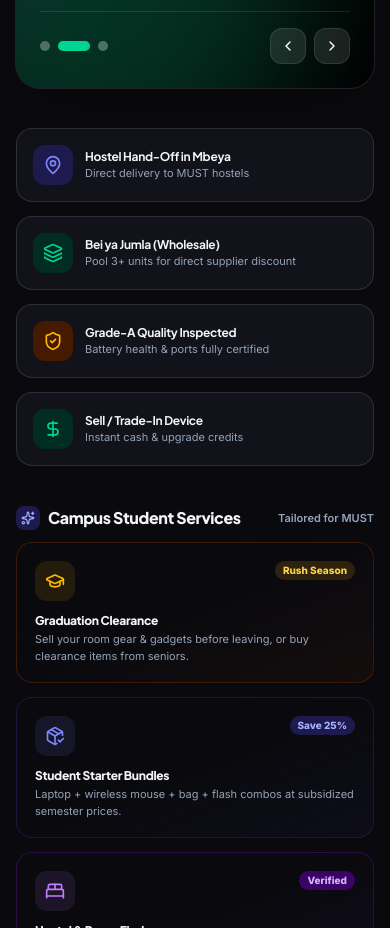
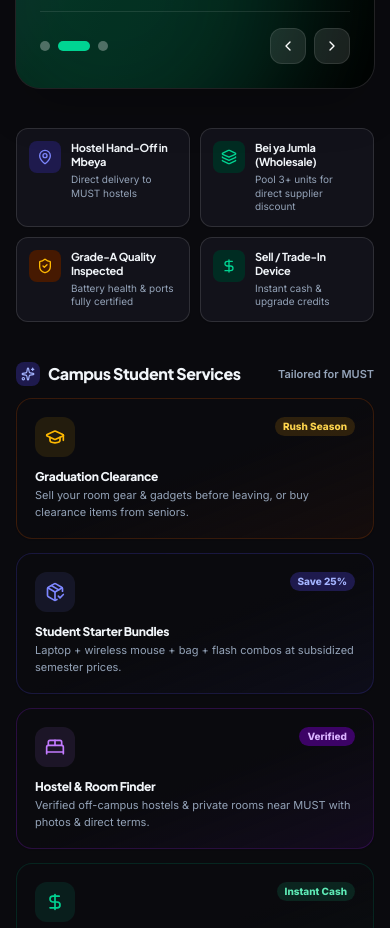
Before and after one commit to samilBL/UniSoko, a Next.js app: page / in a window 390 px wide. Shown: the part 840-1768 px from the top of the page. Built offline with nearby package versions, Linux system fonts and the light colour scheme; no server answers.

Commit message:
Compact and align homepage benefit cards

```diff
--- a/src/app/page.tsx
+++ b/src/app/page.tsx
@@ -108,44 +108,44 @@ export default function StorefrontHomePage() {
         </section>
 
         {/* Value Props Strip */}
-        <section className="grid grid-cols-1 sm:grid-cols-2 lg:grid-cols-4 gap-3.5">
-          <div className="flex items-center gap-3 rounded-2xl border border-slate-200 bg-white p-4 shadow-xs dark:border-slate-800 dark:bg-slate-900">
-            <div className="flex h-10 w-10 shrink-0 items-center justify-center rounded-xl bg-indigo-50 text-indigo-600 dark:bg-indigo-950 dark:text-indigo-400">
-              <MapPin className="h-5 w-5" />
+        <section className="grid grid-cols-2 gap-2.5 sm:gap-3 lg:grid-cols-4" aria-label="UniSoko benefits">
+          <div className="flex min-w-0 items-start gap-2.5 rounded-xl border border-slate-200 bg-white p-3 shadow-xs sm:items-center sm:gap-3 sm:rounded-2xl sm:p-4 dark:border-slate-800 dark:bg-slate-900">
+            <div className="flex h-8 w-8 shrink-0 items-center justify-center rounded-lg bg-indigo-50 text-indigo-600 sm:h-10 sm:w-10 sm:rounded-xl dark:bg-indigo-950 dark:text-indigo-400">
+              <MapPin className="h-4 w-4 sm:h-5 sm:w-5" />
             </div>
-            <div>
-              <h4 className="text-xs font-bold text-slate-900 dark:text-white">
+            <div className="min-w-0">
+              <h4 className="text-[11px] font-bold leading-tight text-slate-900 sm:text-xs dark:text-white">
                 Hostel Hand-Off in Mbeya
               </h4>
-              <p className="text-[11px] text-slate-500 dark:text-slate-400">
+              <p className="mt-1 text-[10px] leading-snug text-slate-500 sm:text-[11px] dark:text-slate-400">
                 Direct delivery to {selectedCampus?.shortCode || 'MUST'} hostels
               </p>
             </div>
           </div>
 
-          <div className="flex items-center gap-3 rounded-2xl border border-slate-200 bg-white p-4 shadow-xs dark:border-slate-800 dark:bg-slate-900">
-            <div className="flex h-10 w-10 shrink-0 items-center justify-center rounded-xl bg-emerald-50 text-emerald-600 dark:bg-emerald-950 dark:text-emerald-400">
-              <Layers className="h-5 w-5" />
+          <div className="flex min-w-0 items-start gap-2.5 rounded-xl border border-slate-200 bg-white p-3 shadow-xs sm:items-center sm:gap-3 sm:rounded-2xl sm:p-4 dark:border-slate-800 dark:bg-slate-900">
+            <div className="flex h-8 w-8 shrink-0 items-center justify-center rounded-lg bg-emerald-50 text-emerald-600 sm:h-10 sm:w-10 sm:rounded-xl dark:bg-emerald-950 dark:text-emerald-400">
+              <Layers className="h-4 w-4 sm:h-5 sm:w-5" />
             </div>
-            <div>
-              <h4 className="text-xs font-bold text-slate-900 dark:text-white">
+            <div className="min-w-0">
+              <h4 className="text-[11px] font-bold leading-tight text-slate-900 sm:text-xs dark:text-white">
                 Bei ya Jumla (Wholesale)
               </h4>
-              <p className="text-[11px] text-slate-500 dark:text-slate-400">
+              <p className="mt-1 text-[10px] leading-snug text-slate-500 sm:text-[11px] dark:text-slate-400">
                 Pool 3+ units for direct supplier discount
               </p>
             </div>
           </div>
 
-          <div className="flex items-center gap-3 rounded-2xl border border-slate-200 bg-white p-4 shadow-xs dark:border-slate-800 dark:bg-slate-900">
-            <div className="flex h-10 w-10 shrink-0 items-center justify-center rounded-xl bg-amber-50 text-amber-600 dark:bg-amber-950 dark:text-amber-400">
-              <ShieldCheck className="h-5 w-5" />
+          <div className="flex min-w-0 items-start gap-2.5 rounded-xl border border-slate-200 bg-white p-3 shadow-xs sm:items-center sm:gap-3 sm:rounded-2xl sm:p-4 dark:border-slate-800 dark:bg-slate-900">
+            <div className="flex h-8 w-8 shrink-0 items-center justify-center rounded-lg bg-amber-50 text-amber-600 sm:h-10 sm:w-10 sm:rounded-xl dark:bg-amber-950 dark:text-amber-400">
+              <ShieldCheck className="h-4 w-4 sm:h-5 sm:w-5" />
             </div>
-            <div>
-              <h4 className="text-xs font-bold text-slate-900 dark:text-white">
+            <div className="min-w-0">
+              <h4 className="text-[11px] font-bold leading-tight text-slate-900 sm:text-xs dark:text-white">
                 Grade-A Quality Inspected
               </h4>
-              <p className="text-[11px] text-slate-500 dark:text-slate-400">
+              <p className="mt-1 text-[10px] leading-snug text-slate-500 sm:text-[11px] dark:text-slate-400">
                 Battery health & ports fully certified
               </p>
             </div>
@@ -153,16 +153,16 @@ export default function StorefrontHomePage() {
 
           <Link
             href="/sell-device"
-            className="flex items-center gap-3 rounded-2xl border border-slate-200 bg-white p-4 shadow-xs dark:border-slate-800 dark:bg-slate-900 hover:border-indigo-300 transition-all group"
+            className="group flex min-w-0 items-start gap-2.5 rounded-xl border border-slate-200 bg-white p-3 shadow-xs transition-all hover:border-indigo-300 sm:items-center sm:gap-3 sm:rounded-2xl sm:p-4 dark:border-slate-800 dark:bg-slate-900"
           >
-            <div className="flex h-10 w-10 shrink-0 items-center justify-center rounded-xl bg-emerald-50 text-emerald-600 dark:bg-emerald-950 dark:text-emerald-400 group-hover:scale-105 transition-transform">
-              <DollarSign className="h-5 w-5" />
+            <div className="flex h-8 w-8 shrink-0 items-center justify-center rounded-lg bg-emerald-50 text-emerald-600 transition-transform group-hover:scale-105 sm:h-10 sm:w-10 sm:rounded-xl dark:bg-emerald-950 dark:text-emerald-400">
+              <DollarSign className="h-4 w-4 sm:h-5 sm:w-5" />
             </div>
-            <div>
-              <h4 className="text-xs font-bold text-slate-900 dark:text-white group-hover:text-indigo-600">
+            <div className="min-w-0">
+              <h4 className="text-[11px] font-bold leading-tight text-slate-900 group-hover:text-indigo-600 sm:text-xs dark:text-white">
                 Sell / Trade-In Device
               </h4>
-              <p className="text-[11px] text-slate-500 dark:text-slate-400">
+              <p className="mt-1 text-[10px] leading-snug text-slate-500 sm:text-[11px] dark:text-slate-400">
                 Instant cash & upgrade credits
               </p>
             </div>
```
